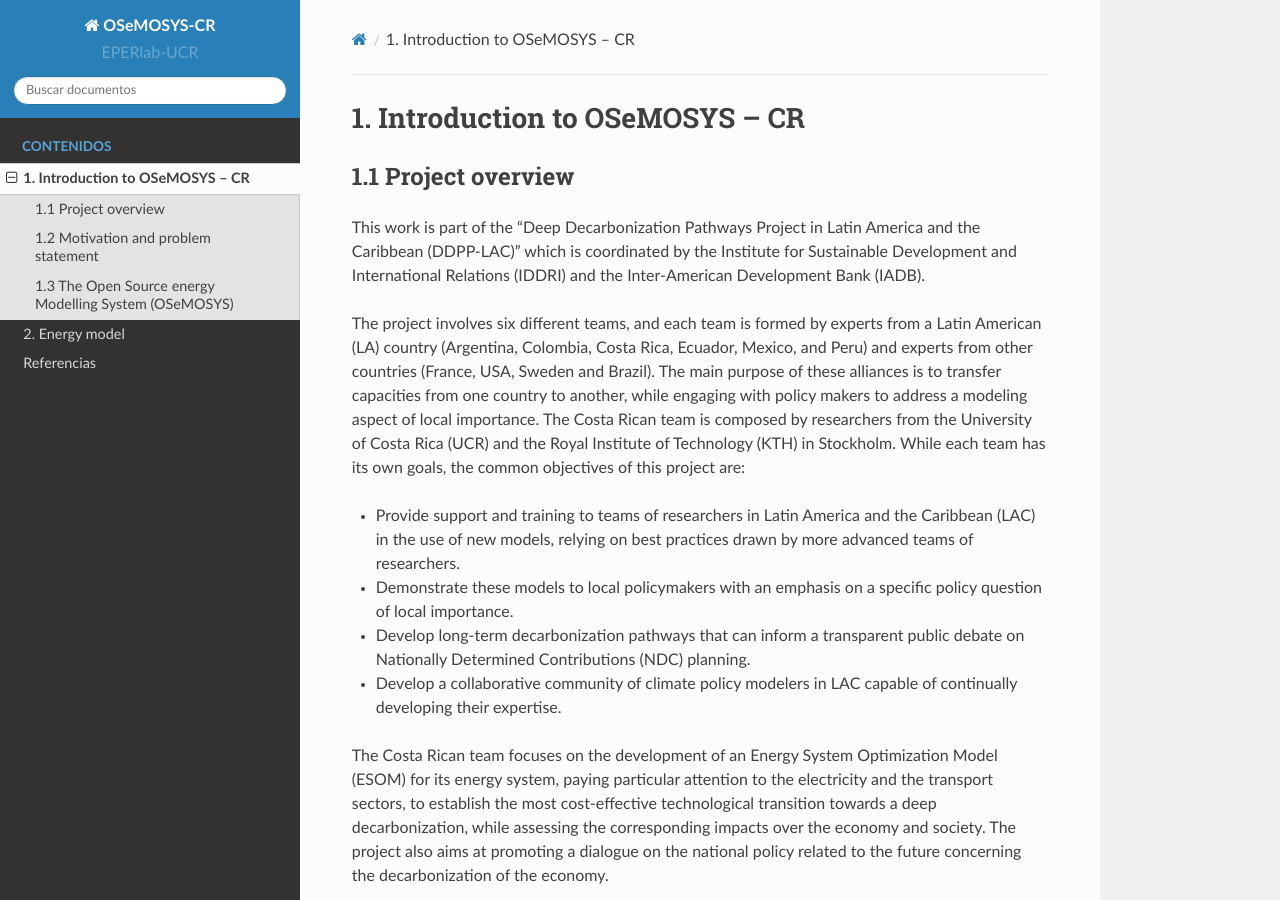
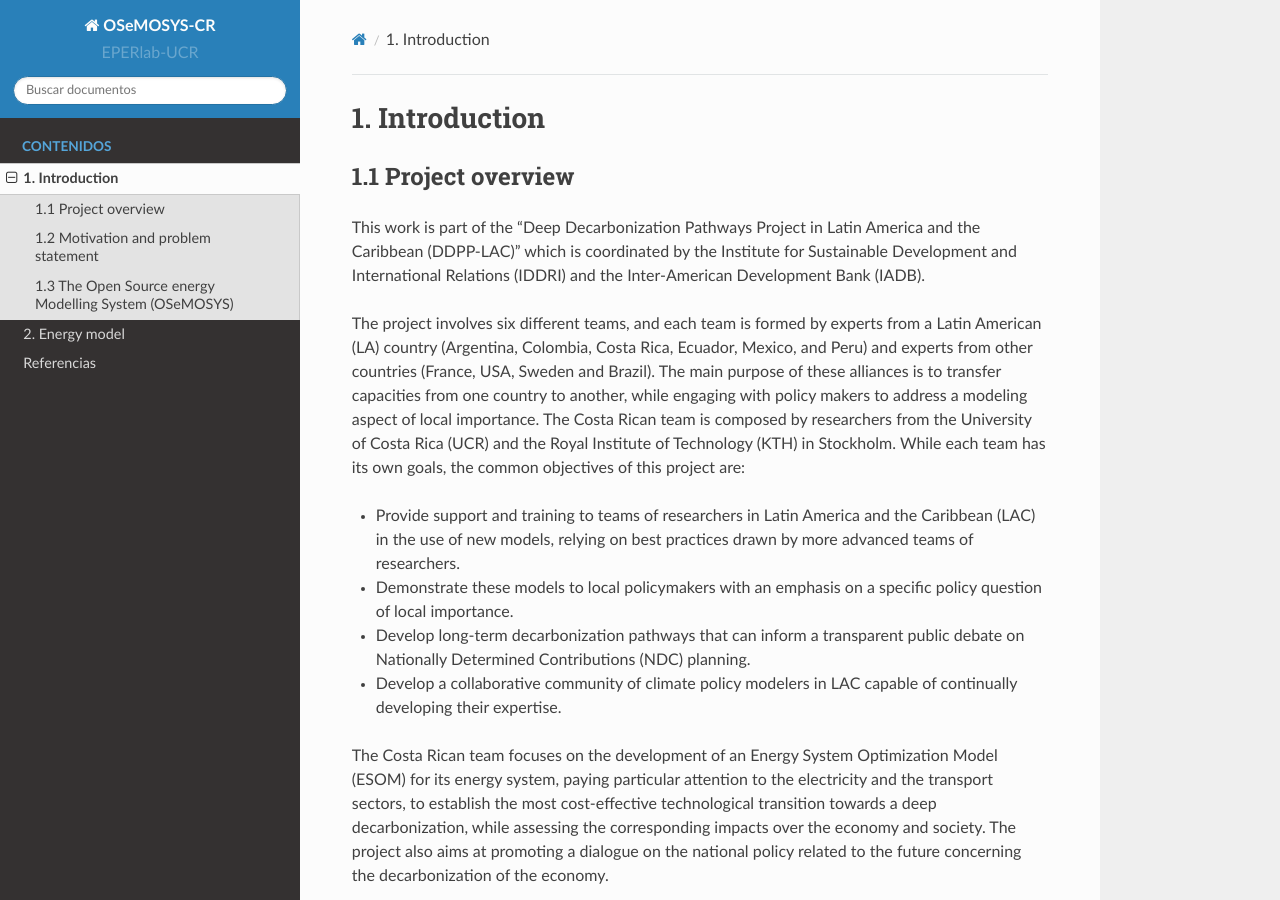
Before and after one commit to EPERLab/OSeMOSYS-CR, a Sphinx documentation site: the page built from docs/01Introduction.rst, in a window 1280 px wide and 900 px high. Built offline with Sphinx 7.4.7 and the Read the Docs theme 2.0.0, drawn with Linux system fonts in a browser that asks for light colours.

Commit message:
Update 01Introduction.rst

```diff
--- a/docs/01Introduction.rst
+++ b/docs/01Introduction.rst
@@ -1,6 +1,6 @@
 .. Title:
 
-1. Introduction to OSeMOSYS – CR
+1. Introduction
 =====================================
 
 1.1 Project overview
```
